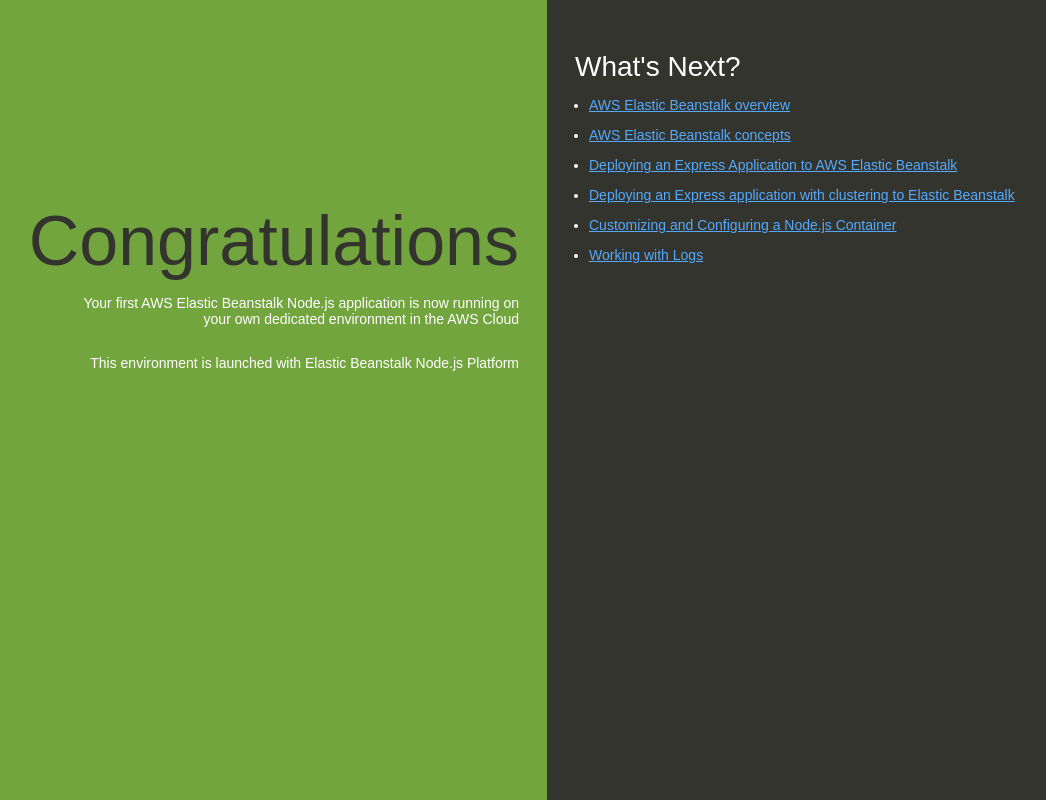
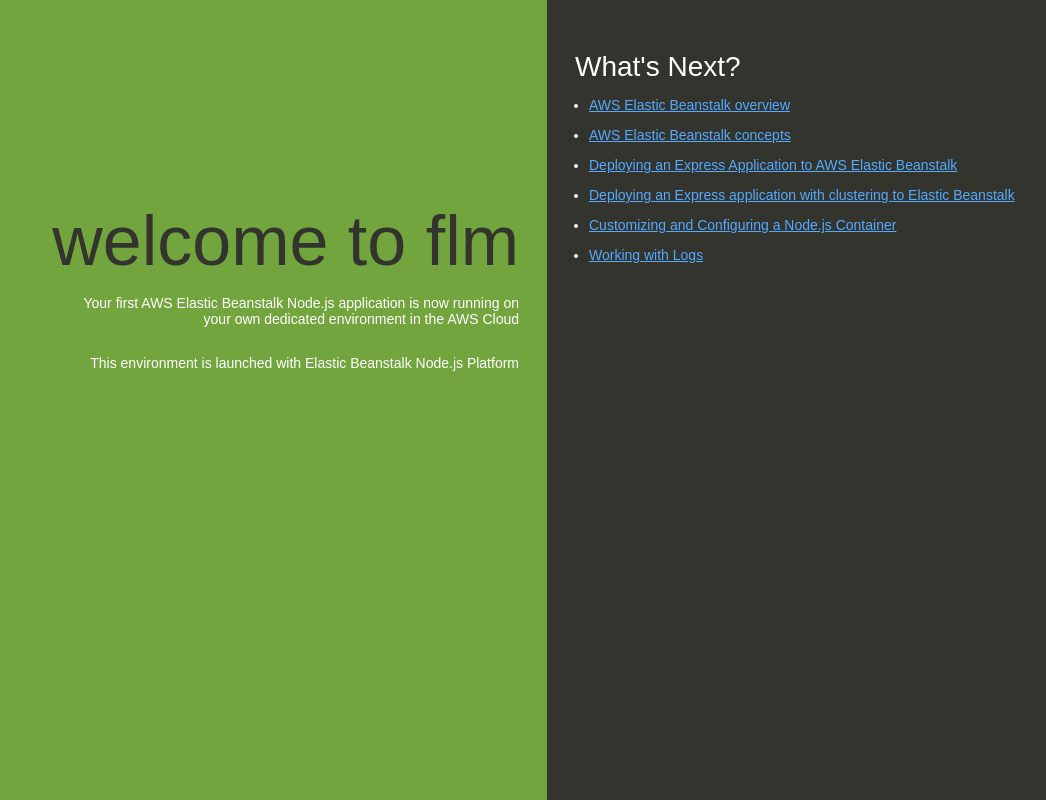
Before and after one commit to sumanthtony/elastic-beanstalk, a website: page index.html in a window 1280 px wide. Shown: the whole page, without its empty margins (93-1139 px from the left). Drawn offline with Linux system fonts and the light colour scheme.

Commit message:
Update index.html

```diff
--- a/index.html
+++ b/index.html
@@ -74,7 +74,7 @@
   </head>
   <body>
     <div class="textColumn">
-      <h1>Congratulations</h1>
+      <h1>welcome to flm</h1>
       <p>Your first AWS Elastic Beanstalk Node.js application is now running on your own dedicated environment in the AWS Cloud</p>
       <p>This environment is launched with Elastic Beanstalk Node.js Platform</p>
     </div>
```
